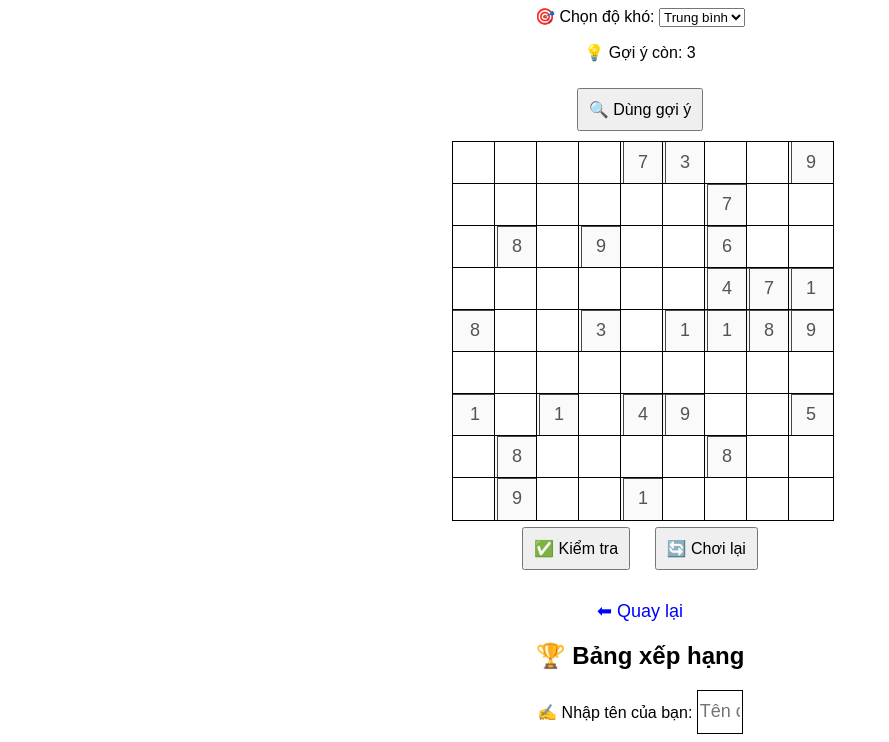
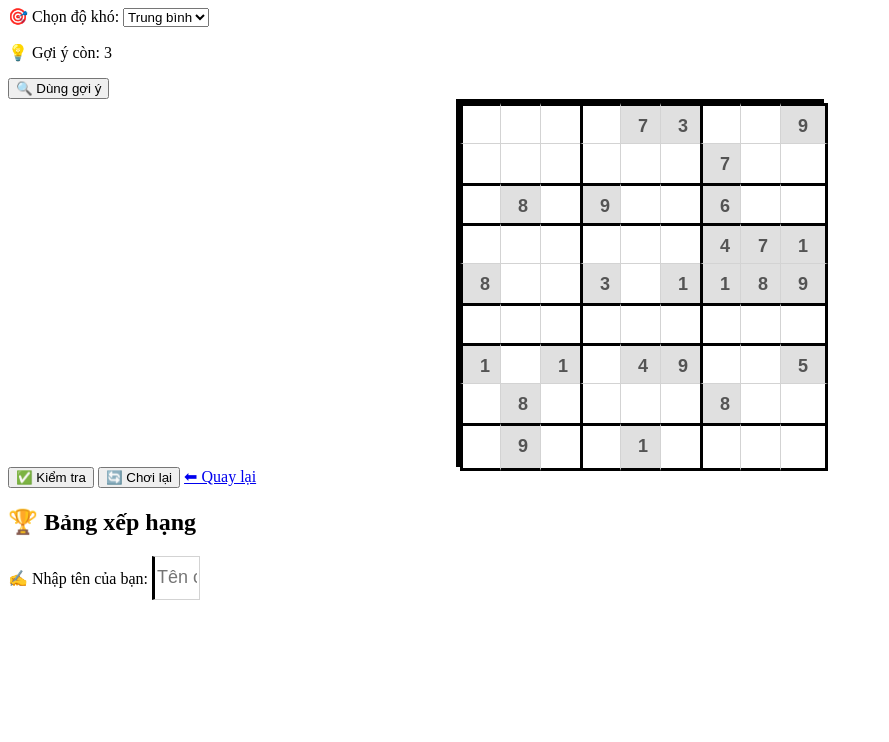
Before and after one commit to hoangnq07/game, a plain HTML site: page sudoku.html in a window 1280 px wide. Shown: the part 74-816 px from the top of the page, without its empty margins (0-889 px from the left). Drawn offline with Linux system fonts and the light colour scheme; no server answers.

Commit message:
update UI

```diff
--- a/style.css
+++ b/style.css
@@ -1,14 +1,11 @@
-body {
-    text-align: center;
-    font-family: Arial, sans-serif;
-}
-
 #sudoku-board {
     display: grid;
     grid-template-columns: repeat(9, 40px);
-    gap: 2px;
-    margin: 20px auto;
+    grid-template-rows: repeat(9, 40px);
+    gap: 0;
+    margin: auto;
     width: max-content;
+    border: 4px solid black;
 }
 
 input {
@@ -16,24 +13,23 @@ input {
     height: 40px;
     text-align: center;
     font-size: 18px;
-    border: 1px solid black;
+    border: 1px solid lightgray;
 }
 
-a {
-    display: block;
-    margin-top: 20px;
-    text-decoration: none;
-    font-size: 18px;
-    color: blue;
+input:disabled {
+    background-color: #e0e0e0;
+    font-weight: bold;
 }
 
-a:hover {
-    text-decoration: underline;
+/* Viền đậm cho từng vùng 3x3 */
+input:nth-child(3n+1) {
+    border-left: 3px solid black;
 }
-
-button {
-    margin: 10px;
-    padding: 10px;
-    font-size: 16px;
-    cursor: pointer;
+input:nth-child(9n+1) {
+    border-left: 3px solid black;
 }
+input:nth-child(n+19):nth-child(-n+27),
+input:nth-child(n+46):nth-child(-n+54),
+input:nth-child(n+73):nth-child(-n+81) {
+    border-top: 3px solid black;
+}
--- a/sudoku.js
+++ b/sudoku.js
@@ -9,12 +9,6 @@ const API_URL = "https://script.google.com/macros/s/AKfycbxo69H46quZS6iO9kpBjdVc
 
 function generateSudoku() {
     document.getElementById("sudoku-board").innerHTML = "";
-    document.getElementById("sudoku-board").style.display = "grid";
-    document.getElementById("sudoku-board").style.gridTemplateColumns = "repeat(9, 40px)";
-    document.getElementById("sudoku-board").style.gridTemplateRows = "repeat(9, 40px)";
-    document.getElementById("sudoku-board").style.gap = "2px";
-    document.getElementById("sudoku-board").style.margin = "auto";
-    document.getElementById("sudoku-board").style.width = "max-content";
 
     startTime = new Date();
     hints = 3;
@@ -29,15 +23,15 @@ function generateSudoku() {
             cell.maxLength = 1;
             cell.dataset.row = i;
             cell.dataset.col = j;
-            cell.style.width = "40px";
-            cell.style.height = "40px";
-            cell.style.textAlign = "center";
-            cell.style.fontSize = "18px";
-            cell.style.border = "1px solid black";
+
+            if (j % 3 === 0) cell.style.borderLeft = "3px solid black";
+            if (i % 3 === 0) cell.style.borderTop = "3px solid black";
+            if (i === 8) cell.style.borderBottom = "3px solid black";
+            if (j === 8) cell.style.borderRight = "3px solid black";
+
             cell.addEventListener("input", handleInput);
             if (Math.random() > (difficulty === "easy" ? 0.5 : difficulty === "hard" ? 0.8 : 0.7)) {
-                const randomNumber = Math.floor(Math.random() * 9) + 1;
-                cell.value = randomNumber;
+                cell.value = Math.floor(Math.random() * 9) + 1;
                 cell.disabled = true;
             }
             document.getElementById("sudoku-board").appendChild(cell);
```
